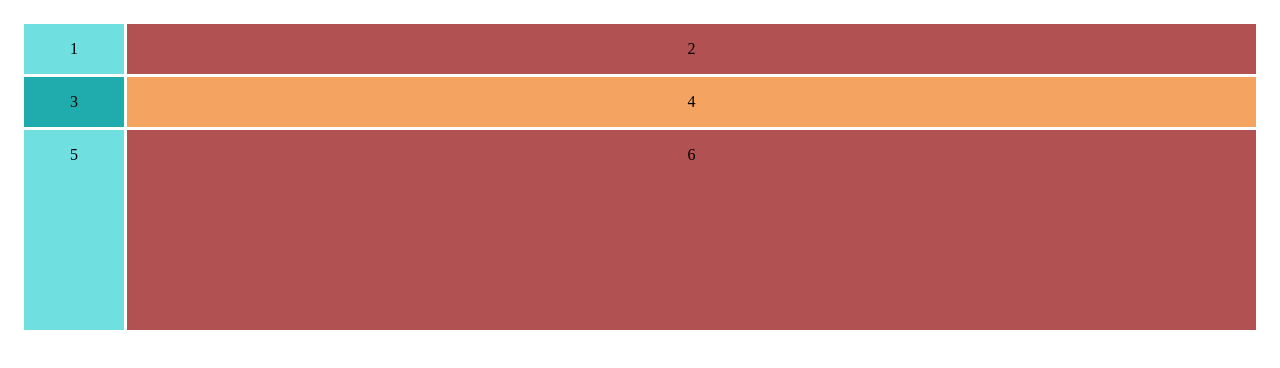
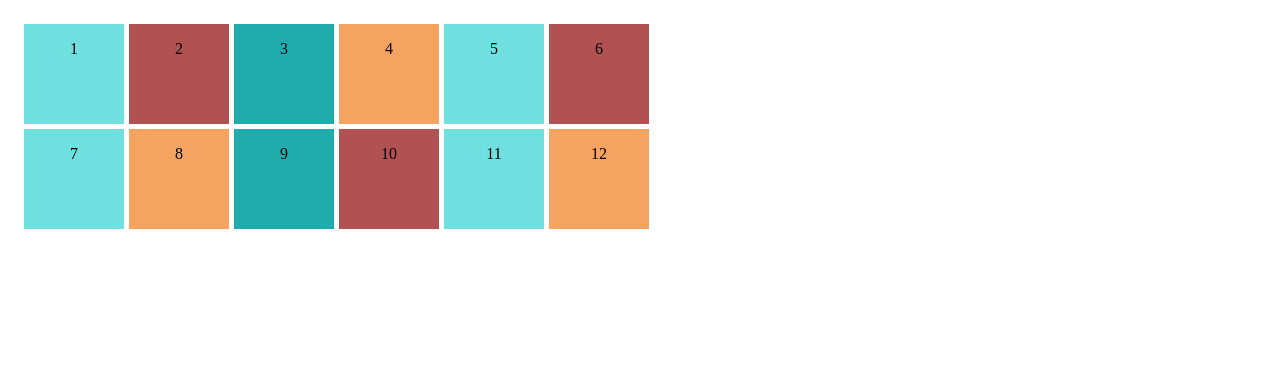
Before and after one commit to fluffykelpie/CSS-grid, a plain HTML site: page index.html in a window 1280 px wide. Drawn offline with Linux system fonts and the light colour scheme.

Commit message:
changes in files for section 5

```diff
--- a/index.html
+++ b/index.html
@@ -14,6 +14,12 @@
         <div class="other">4</div>
         <div class="impair">5</div>
         <div class="pair">6</div>
+        <div class="impair">7</div>
+        <div class="other">8</div>
+        <div class="mis">9</div>
+        <div class="pair">10</div>
+        <div class="impair">11</div>
+        <div class="other">12</div>
     </div>
 </body>
 </html>
--- a/style.css
+++ b/style.css
@@ -1,8 +1,8 @@
 .container {
     display: grid;
-    grid-template-columns: 100px auto;
-    grid-template-rows: 50px 50px 200px;
-    grid-gap: 3px;
+    grid-gap: 5px;
+    grid-template-columns: repeat(6, 100px);
+    grid-template-rows: repeat(2, 100px);
 }
 
 div {
```
